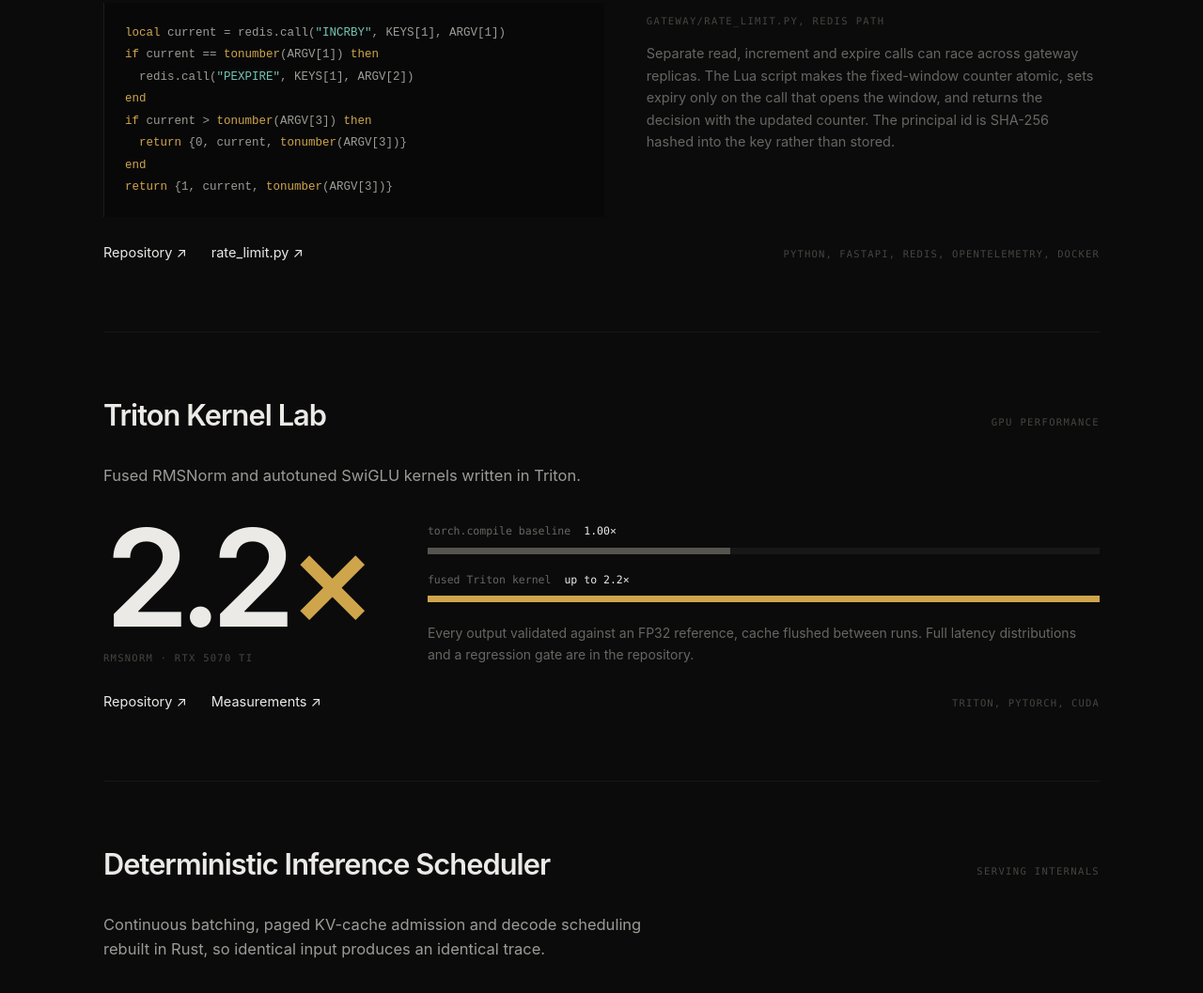
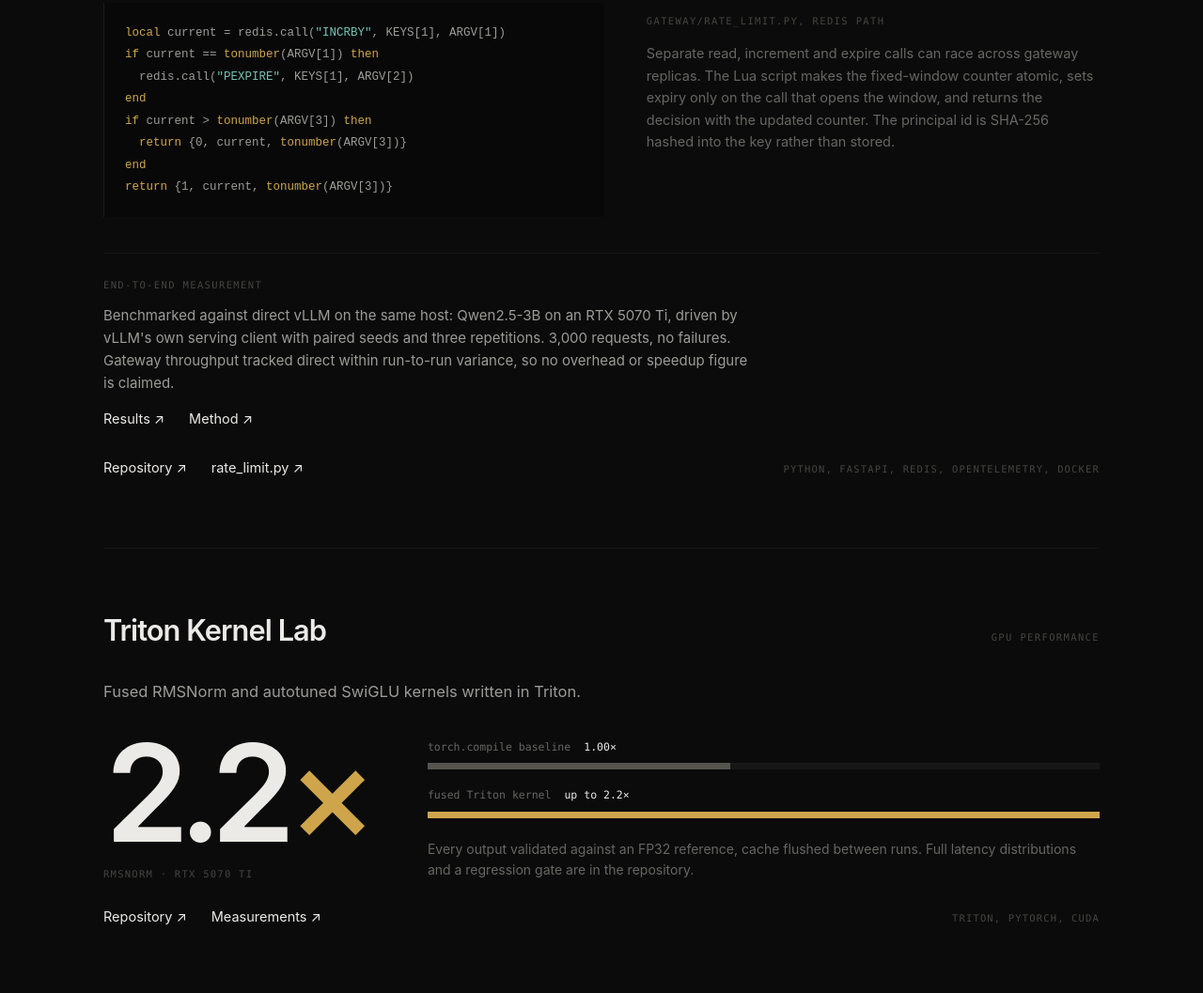
Before and after one commit to WaffleBits/WaffleBits, an Astro site: page / in a window 1280 px wide. Shown: the part 1846-2903 px from the top of the page at 94% size. Built offline with nearby package versions, Linux system fonts and the light colour scheme; Astro itself is replaced by a stand-in of ours.

Commit message:
Add the end-to-end gateway measurement
The gateway was the project the positioning rests on and the only one
with no measurement attached. It now links to the vLLM benchmark.

Placed inside the project rather than in the two-number evidence band:
the result is a null result, and "no measurable overhead" cannot be
set at 5.6rem without becoming a slogan.

Wording states what was found. Gateway and direct differed in both
directions across conditions, inside run-to-run variance, so no
overhead or speedup figure is claimed. Links are permalinked to the
measurement commit so they survive a merge or a deleted branch.

```diff
--- a/src/data/site.ts
+++ b/src/data/site.ts
@@ -40,6 +40,18 @@ export const gates = [
   ["06", "Record", "who asked, what ran, what it cost"],
   ["07", "Gate", "promote, hold or roll back on regression"],
 ];
+
+/* End-to-end benchmark. Permalinked to the measurement commit so the
+   links survive a merge or a deleted branch. Wording states the null
+   result: the differences sat inside run-to-run variance, so no
+   overhead or speedup figure is claimed. */
+export const measurement = {
+  label: "End-to-end measurement",
+  body:
+    "Benchmarked against direct vLLM on the same host: Qwen2.5-3B on an RTX 5070 Ti, driven by vLLM's own serving client with paired seeds and three repetitions. 3,000 requests, no failures. Gateway throughput tracked direct within run-to-run variance, so no overhead or speedup figure is claimed.",
+  method: "https://github.com/WaffleBits/secure-gpu-inference-gateway/blob/e15b9f0/bench/README.md",
+  results: "https://github.com/WaffleBits/secure-gpu-inference-gateway/blob/e15b9f0/bench/results/20260803T212059Z-rtx5070ti-qwen25-3b-vllm026/report.md",
+};
 
 export const limiterCode = `local current = redis.call("INCRBY", KEYS[1], ARGV[1])
 if current == tonumber(ARGV[1]) then
--- a/src/pages/index.astro
+++ b/src/pages/index.astro
@@ -2,7 +2,7 @@
 import Base from "../layouts/Base.astro";
 import Nav from "../components/Nav.astro";
 import { identity, serviceRecord, awards, certifications, education } from "../data/portfolio";
-import { role, intro, openTo, measured, gates, limiterCode, limiterNote, index } from "../data/site";
+import { role, intro, openTo, measured, gates, limiterCode, limiterNote, measurement, index } from "../data/site";
 import { asset } from "../lib/url";
 
 const resume = asset("assets/AdnanBerik-Resume.pdf");
@@ -147,6 +147,15 @@ const code = limiterCode
           <div class="code__side">
             <span class="proj__tag">gateway/rate_limit.py, Redis path</span>
             <p>{limiterNote}</p>
+          </div>
+        </div>
+
+        <div class="evid">
+          <span class="proj__tag">{measurement.label}</span>
+          <p>{measurement.body}</p>
+          <div class="lks">
+            <a class="lk" href={measurement.results} target="_blank" rel="noreferrer">Results ↗</a>
+            <a class="lk" href={measurement.method} target="_blank" rel="noreferrer">Method ↗</a>
           </div>
         </div>
 
--- a/src/styles/global.css
+++ b/src/styles/global.css
@@ -190,6 +190,11 @@ button { font: inherit; color: inherit; background: none; border: 0; cursor: poi
 .code__side p { color: var(--fg-3); font-size: 14.5px; line-height: 1.62; margin-top: 12px; }
 @media (max-width: 820px) { .code { grid-template-columns: minmax(0, 1fr); } }
 
+/* measurement note: full width, so it does not echo the two-column code block above it */
+.evid { margin-top: clamp(28px, 3vw, 38px); padding-top: 18px; border-top: 1px solid var(--hair); }
+.evid p { margin-top: 10px; color: var(--fg-2); font-size: 15px; max-width: 74ch; }
+.evid .lks { margin-top: 14px; }
+
 /* kernel: the number is the layout */
 .kern { display: grid; grid-template-columns: auto minmax(0, 1fr); gap: clamp(28px, 5vw, 64px); align-items: center; margin-top: clamp(26px, 3vw, 36px); }
 .kern__n { font-variant-numeric: tabular-nums; font-weight: 600; font-size: clamp(4.5rem, 12vw, 9rem); line-height: 0.82; letter-spacing: -0.065em; white-space: nowrap; }
```
